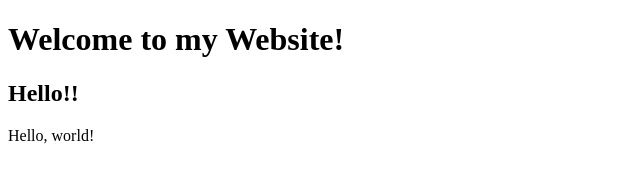
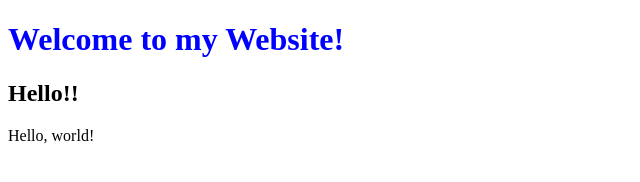
Before and after one commit to hmchuongnp/myproject1, a plain HTML site: page index.html in a window 1280 px wide. Shown: the whole page, without its empty margins (0-640 px from the left). Drawn offline with Linux system fonts and the light colour scheme.

Commit message:
Add style

```diff
--- a/index.html
+++ b/index.html
@@ -6,7 +6,7 @@
     <title>Document</title>
 </head>
 <body>
-    <h1>Welcome to my Website!</h1>
+    <h1 style="color:blue;">Welcome to my Website!</h1>
     <h2>Hello!!</h2>
     Hello, world!
 </body>
```
